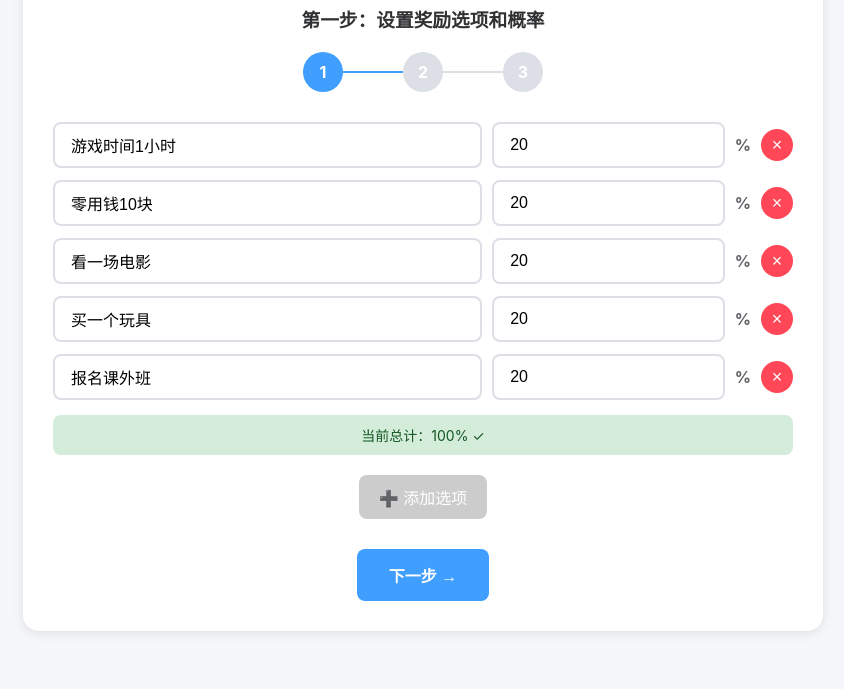
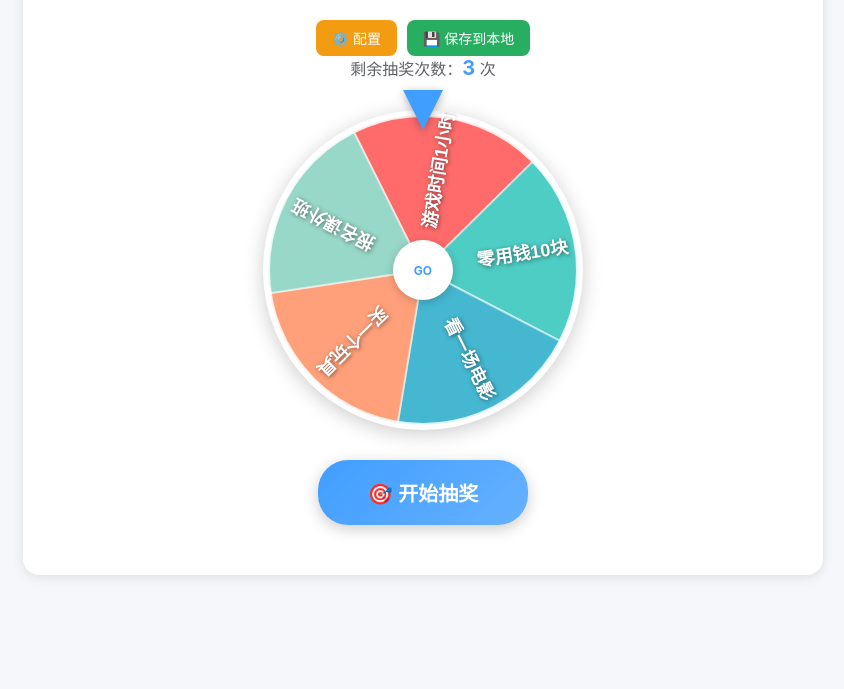
Before and after one commit to cwfriendship/lucky-wheel, a plain HTML site: page index.html in a window 1280 px wide. Shown: the part 111-800 px from the top of the page, without its empty margins (217-1061 px from the left). Drawn offline with Linux system fonts and the light colour scheme.

Commit message:
Add files via upload

```diff
--- a/index.html
+++ b/index.html
@@ -822,15 +822,41 @@
                 return;
             }
 
-            // 初始化选项行（3个）
+            // 如果没有保存的配置，使用默认配置
             if (state.options.length === 0) {
-                addOptionRow('游戏时间1小时', 20);
-                addOptionRow('零用钱10块', 20);
-                addOptionRow('看一场电影', 20);
-                addOptionRow('买一个玩具', 20);
-                addOptionRow('报名课外班', 20);
-            } else {
-                state.options.forEach(opt => addOptionRow(opt.name, opt.probability));
+                state.options = [
+                    { name: '游戏时间1小时', probability: 20 },
+                    { name: '零用钱10块', probability: 20 },
+                    { name: '看一场电影', probability: 20 },
+                    { name: '买一个玩具', probability: 20 },
+                    { name: '报名课外班', probability: 20 }
+                ];
+                state.title = '幸运大抽奖';
+                state.theme = 'simple';
+            }
+
+            // 如果有配置，直接显示转盘
+            if (state.options.length > 0) {
+                // 设置标题
+                gameTitle.textContent = `🎡 ${state.title}`;
+
+                // 设置主题
+                document.documentElement.setAttribute('data-theme', state.theme);
+
+                // 绘制转盘
+                drawWheel();
+
+                // 显示游戏界面
+                showPage(3);
+
+                // 设置事件监听
+                setupEventListeners();
+
+                // 隐藏编辑按钮（直接访问时不需要编辑）
+                editBtn.style.display = 'inline-block';
+                editBtn.textContent = '⚙️ 配置';
+
+                return;
             }
 
             // 初始化主题
@@ -973,6 +999,29 @@
         // ============ 页面切换 ============
         function goToPage1() {
             saveState();
+
+            // 清空选项容器
+            optionsContainer.innerHTML = '';
+
+            // 添加现有选项
+            state.options.forEach(opt => addOptionRow(opt.name, opt.probability));
+
+            // 更新总计
+            updateTotalHint();
+
+            // 设置标题
+            if (state.title) {
+                wheelTitleInput.value = state.title;
+            }
+
+            // 设置主题
+            themeOptions.forEach(opt => {
+                opt.classList.remove('selected');
+                if (opt.dataset.theme === state.theme) {
+                    opt.classList.add('selected');
+                }
+            });
+
             showPage(1);
         }
 
```
